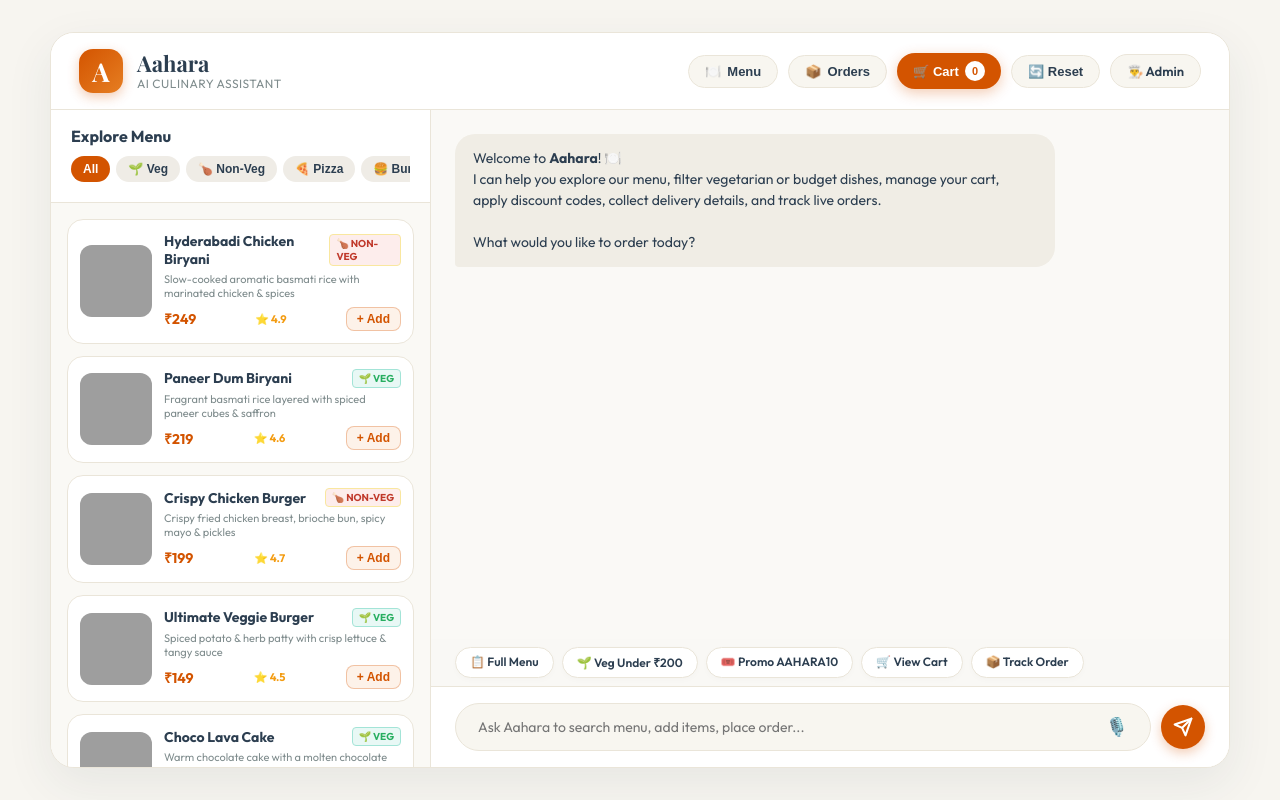
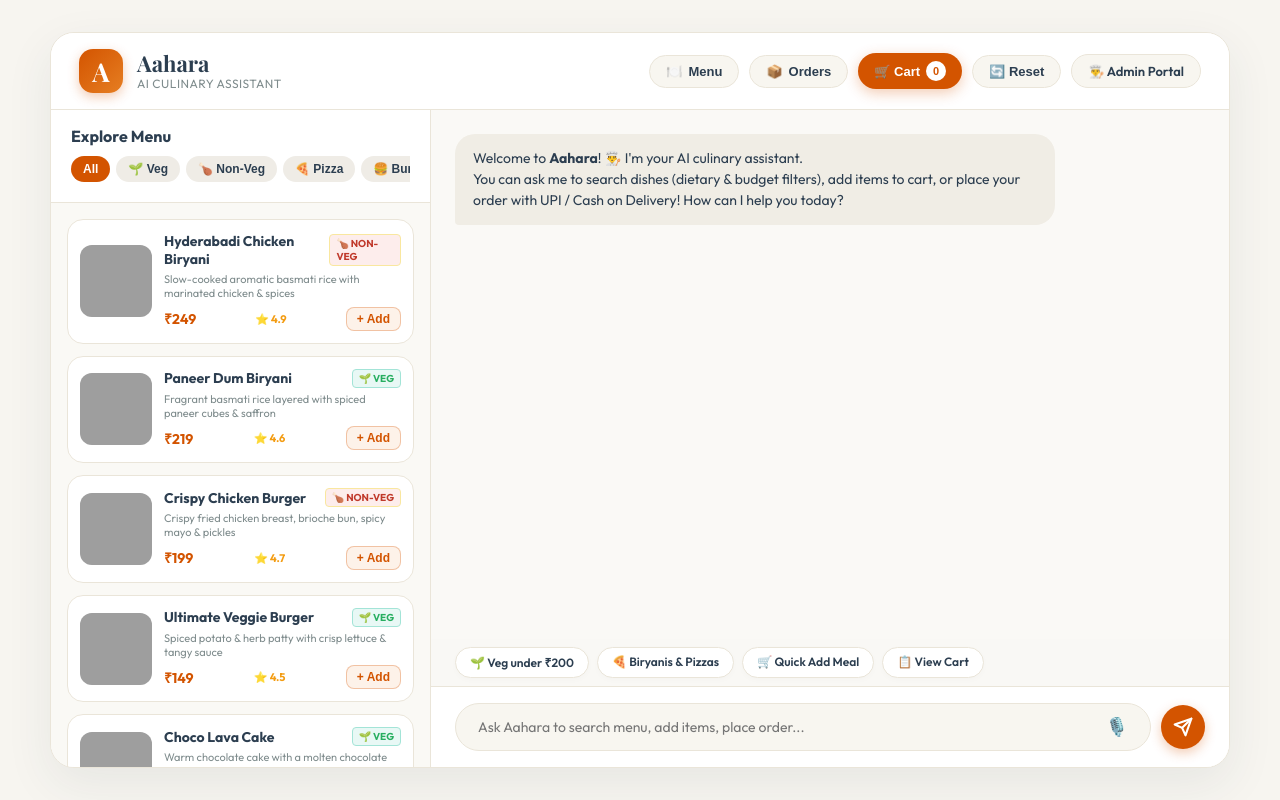
Before and after one commit to Yallanti1939/AAHARA, a Flask app: page / in a window 1280 px wide. Run offline with Flask 3, Linux system fonts and the light colour scheme; data comes from the database, SQL or seed files in the repository; data that the repository does not hold is empty; some web fonts are replaced; grey boxes are pictures that could not be loaded.

Commit message:
Separate User UI and Admin Portal into dedicated user/ and admin/ modules with independent execution scripts (run_user.py and run_admin.py)

```diff
--- a/app.py
+++ b/app.py
@@ -1,107 +1,23 @@
 import os
-from flask import Flask, render_template, request, jsonify, session
+from flask import Flask
 from database import init_db
-from agent import run_agent
-from tools import (
-    view_cart, get_full_menu, add_to_cart, remove_from_cart,
-    update_cart_quantity, clear_cart, apply_promo_code,
-    get_order_history, track_order
-)
+from user import user_bp
 from admin import admin_bp
+
+# Initialize database on startup
+init_db()
 
 app = Flask(__name__)
 app.secret_key = os.getenv("FLASK_SECRET_KEY", "aahara_culinary_secret_key_9876")
 
-# Register Admin Module Blueprint
+# Register Blueprints for Customer and Admin Apps
+app.register_blueprint(user_bp)
 app.register_blueprint(admin_bp, url_prefix="/admin")
 
-# Initialize database on startup
-init_db()
-
-# --------------------------------------------------
-# CUSTOMER FACING ROUTES
-# --------------------------------------------------
-
-@app.route("/")
-def home():
-    if "chat_history" not in session:
-        session["chat_history"] = []
-    return render_template("index.html")
-
-@app.route("/chat", methods=["POST"])
-def chat():
-    data = request.get_json() or {}
-    user_message = data.get("message", "")
-
-    if not user_message.strip():
-        return jsonify({"response": "Please type a message."})
-
-    history = session.get("chat_history", [])
-
-    try:
-        response, updated_history = run_agent(user_message, history)
-        session["chat_history"] = updated_history
-        return jsonify({"response": response})
-    except Exception as e:
-        print(f"[ERROR] {e}")
-        error_msg = str(e)
-        if "insufficient_quota" in error_msg or "credit_balance_exhausted" in error_msg or "429" in error_msg:
-            return jsonify({"response": "API quota or credit balance exhausted. Please check your API account settings or update your .env file."})
-        if "APIKey" in error_msg or "api_key" in error_msg or "API_KEY" in error_msg:
-            return jsonify({"response": "API Key is missing or invalid. Please check your .env configuration."})
-        return jsonify({"response": f"Sorry, something went wrong while processing your request: {error_msg}"})
-
-@app.route("/cart", methods=["GET"])
-def get_cart():
-    cart_info = view_cart()
-    return jsonify(cart_info)
-
-@app.route("/api/menu", methods=["GET"])
-def api_menu():
-    menu_data = get_full_menu()
-    return jsonify(menu_data)
-
-@app.route("/api/cart/modify", methods=["POST"])
-def modify_cart():
-    data = request.get_json() or {}
-    action = data.get("action")
-    item_id = data.get("item_id")
-    quantity = data.get("quantity")
-    code = data.get("code")
-
-    if action == "add":
-        result = add_to_cart(item_id, quantity or 1)
-    elif action == "remove":
-        result = remove_from_cart(item_id, quantity)
-    elif action == "update":
-        result = update_cart_quantity(item_id, quantity)
-    elif action == "clear":
-        result = clear_cart()
-    elif action == "promo":
-        result = apply_promo_code(code)
-    else:
-        return jsonify({"success": False, "message": "Unknown action"}), 400
-
-    cart_state = view_cart()
-    result["cart_state"] = cart_state
-    return jsonify(result)
-
-@app.route("/api/orders", methods=["GET"])
-def api_orders():
-    order_id = request.args.get("order_id")
-    if order_id:
-        return jsonify(track_order(order_id))
-    return jsonify(get_order_history())
-
-@app.route("/api/payment-details", methods=["GET"])
-def api_payment_details():
-    from tools import get_restaurant_payment_details
-    return jsonify(get_restaurant_payment_details())
-
-@app.route("/clear_chat", methods=["POST"])
-def clear_chat():
-    session["chat_history"] = []
-    return jsonify({"success": True, "message": "Chat history cleared."})
-
 if __name__ == "__main__":
-    app.run(debug=True)
+    print("=" * 60)
+    print("🚀 Starting Combined Aahara Platform (Customer App & Admin Portal)...")
+    print("🌐 Customer App: http://127.0.0.1:5000")
+    print("👨‍🍳 Admin Portal: http://127.0.0.1:5000/admin")
+    print("=" * 60)
+    app.run(host="127.0.0.1", port=5000, debug=True)
--- a/templates/index.html
+++ b/templates/user/index.html
@@ -784,7 +784,7 @@
             <button class="header-btn" onclick="resetChat()">
                 🔄 Reset
             </button>
-            <a href="/admin/login" class="header-btn" style="text-decoration:none;" target="_blank">👨‍🍳 Admin</a>
+            <a href="/admin/login" class="header-btn" style="text-decoration:none;" target="_blank">👨‍🍳 Admin Portal</a>
         </div>
     </header>
 
@@ -798,35 +798,34 @@
                     <button class="tab-pill" onclick="filterCategory('veg', this)">🌱 Veg</button>
                     <button class="tab-pill" onclick="filterCategory('nonveg', this)">🍗 Non-Veg</button>
                     <button class="tab-pill" onclick="filterCategory('Pizza', this)">🍕 Pizza</button>
-                    <button class="tab-pill" onclick="filterCategory('Burger', this)">🍔 Burgers</button>
-                    <button class="tab-pill" onclick="filterCategory('Biryani', this)">🍚 Biryani</button>
+                    <button class="tab-pill" onclick="filterCategory('Burger', this)">🍔 Burger</button>
+                    <button class="tab-pill" onclick="filterCategory('Biryani', this)">🍲 Biryani</button>
+                    <button class="tab-pill" onclick="filterCategory('Sides', this)">🍟 Sides</button>
                     <button class="tab-pill" onclick="filterCategory('Drinks', this)">🥤 Drinks</button>
                     <button class="tab-pill" onclick="filterCategory('Desserts', this)">🍰 Desserts</button>
                 </div>
             </div>
 
             <div class="menu-grid" id="menuGrid">
-                <!-- Food Cards Rendered Dynamically -->
+                <!-- Rendered dynamically via JS -->
             </div>
         </aside>
 
-        <!-- Main Chat Area -->
+        <!-- Main Conversational Interface -->
         <main class="chat-screen">
             <div class="messages-container" id="messagesContainer">
                 <div class="message agent-message">
-                    Welcome to <strong>Aahara</strong>! 🍽️<br>
-                    I can help you explore our menu, filter vegetarian or budget dishes, manage your cart, apply discount codes, collect delivery details, and track live orders.<br><br>
-                    What would you like to order today?
+                    Welcome to <strong>Aahara</strong>! 👨‍🍳 I'm your AI culinary assistant.<br>
+                    You can ask me to search dishes (dietary & budget filters), add items to cart, or place your order with UPI / Cash on Delivery! How can I help you today?
                 </div>
             </div>
 
-            <!-- Quick Action Prompt Chips -->
+            <!-- Suggestion Prompt Chips -->
             <div class="suggestion-chips">
-                <div class="chip" onclick="sendQuickPrompt('Show me the full menu with prices')">📋 Full Menu</div>
-                <div class="chip" onclick="sendQuickPrompt('Show me vegetarian dishes under ₹200')">🌱 Veg Under ₹200</div>
-                <div class="chip" onclick="sendQuickPrompt('Apply promo code AAHARA10')">🎟️ Promo AAHARA10</div>
-                <div class="chip" onclick="sendQuickPrompt('What is in my cart?')">🛒 View Cart</div>
-                <div class="chip" onclick="sendQuickPrompt('Track my latest order')">📦 Track Order</div>
+                <div class="chip" onclick="sendQuickPrompt('Show me vegetarian options under 200 rupees')">🌱 Veg under ₹200</div>
+                <div class="chip" onclick="sendQuickPrompt('What are your best biryanis and pizzas?')">🍕 Biryanis & Pizzas</div>
+                <div class="chip" onclick="sendQuickPrompt('Add Hyderabadi Chicken Biryani and Mango Lassi to cart')">🛒 Quick Add Meal</div>
+                <div class="chip" onclick="sendQuickPrompt('Check my current cart')">📋 View Cart</div>
             </div>
 
             <!-- Input Bar -->
@@ -1128,7 +1127,9 @@
     }
 
     function handleKeyPress(e) {
-        if (e.key === "Enter") sendMessage();
+        if (e.key === 'Enter') {
+            sendMessage();
+        }
     }
 
     function toggleMenuDrawer() {
@@ -1272,18 +1273,17 @@
         btn.classList.add("listening");
         recognition.start();
 
-        recognition.onresult = function(event) {
-            const transcript = event.results[0][0].transcript;
+        recognition.onresult = (e) => {
+            const transcript = e.results[0][0].transcript;
             document.getElementById("chatInput").value = transcript;
-            btn.classList.remove("listening");
-            sendMessage();
-        };
-
-        recognition.onerror = function() {
             btn.classList.remove("listening");
         };
 
-        recognition.onend = function() {
+        recognition.onerror = () => {
+            btn.classList.remove("listening");
+        };
+
+        recognition.onend = () => {
             btn.classList.remove("listening");
         };
     }
--- /dev/null
+++ b/user/__init__.py
@@ -0,0 +1,5 @@
+from flask import Blueprint
+
+user_bp = Blueprint('user', __name__, template_folder='../templates/user')
+
+from . import routes
--- /dev/null
+++ b/user/routes.py
@@ -0,0 +1,88 @@
+from flask import render_template, request, jsonify, session
+from . import user_bp
+from agent import run_agent
+from tools import (
+    view_cart, get_full_menu, add_to_cart, remove_from_cart,
+    update_cart_quantity, clear_cart, apply_promo_code,
+    get_order_history, track_order, get_restaurant_payment_details
+)
+
+@user_bp.route("/")
+def home():
+    if "chat_history" not in session:
+        session["chat_history"] = []
+    return render_template("index.html")
+
+@user_bp.route("/chat", methods=["POST"])
+def chat():
+    data = request.get_json() or {}
+    user_message = data.get("message", "")
+
+    if not user_message.strip():
+        return jsonify({"response": "Please type a message."})
+
+    history = session.get("chat_history", [])
+
+    try:
+        response, updated_history = run_agent(user_message, history)
+        session["chat_history"] = updated_history
+        return jsonify({"response": response})
+    except Exception as e:
+        print(f"[ERROR] {e}")
+        error_msg = str(e)
+        if "insufficient_quota" in error_msg or "credit_balance_exhausted" in error_msg or "429" in error_msg:
+            return jsonify({"response": "API quota or credit balance exhausted. Please check your API account settings or update your .env file."})
+        if "APIKey" in error_msg or "api_key" in error_msg or "API_KEY" in error_msg:
+            return jsonify({"response": "API Key is missing or invalid. Please check your .env configuration."})
+        return jsonify({"response": f"Sorry, something went wrong while processing your request: {error_msg}"})
+
+@user_bp.route("/cart", methods=["GET"])
+def get_cart():
+    cart_info = view_cart()
+    return jsonify(cart_info)
+
+@user_bp.route("/api/menu", methods=["GET"])
+def api_menu():
+    menu_data = get_full_menu()
+    return jsonify(menu_data)
+
+@user_bp.route("/api/cart/modify", methods=["POST"])
+def modify_cart():
+    data = request.get_json() or {}
+    action = data.get("action")
+    item_id = data.get("item_id")
+    quantity = data.get("quantity")
+    code = data.get("code")
+
+    if action == "add":
+        result = add_to_cart(item_id, quantity or 1)
+    elif action == "remove":
+        result = remove_from_cart(item_id, quantity)
+    elif action == "update":
+        result = update_cart_quantity(item_id, quantity)
+    elif action == "clear":
+        result = clear_cart()
+    elif action == "promo":
+        result = apply_promo_code(code)
+    else:
+        return jsonify({"success": False, "message": "Unknown action"}), 400
+
+    cart_state = view_cart()
+    result["cart_state"] = cart_state
+    return jsonify(result)
+
+@user_bp.route("/api/orders", methods=["GET"])
+def api_orders():
+    order_id = request.args.get("order_id")
+    if order_id:
+        return jsonify(track_order(order_id))
+    return jsonify(get_order_history())
+
+@user_bp.route("/api/payment-details", methods=["GET"])
+def api_payment_details():
+    return jsonify(get_restaurant_payment_details())
+
+@user_bp.route("/clear_chat", methods=["POST"])
+def clear_chat():
+    session["chat_history"] = []
+    return jsonify({"success": True, "message": "Chat history cleared."})
```
Also changed, not shown: run_admin.py (added, +24 -0 lines), run_user.py (added, +20 -0 lines), README.md.
